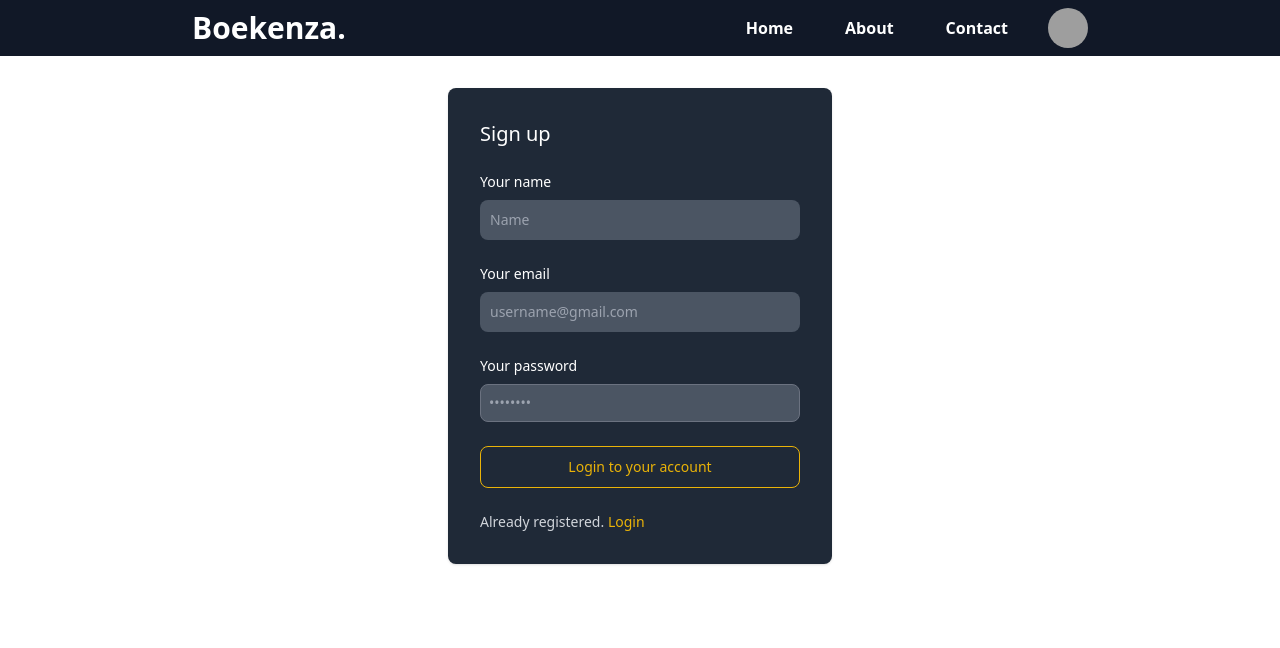
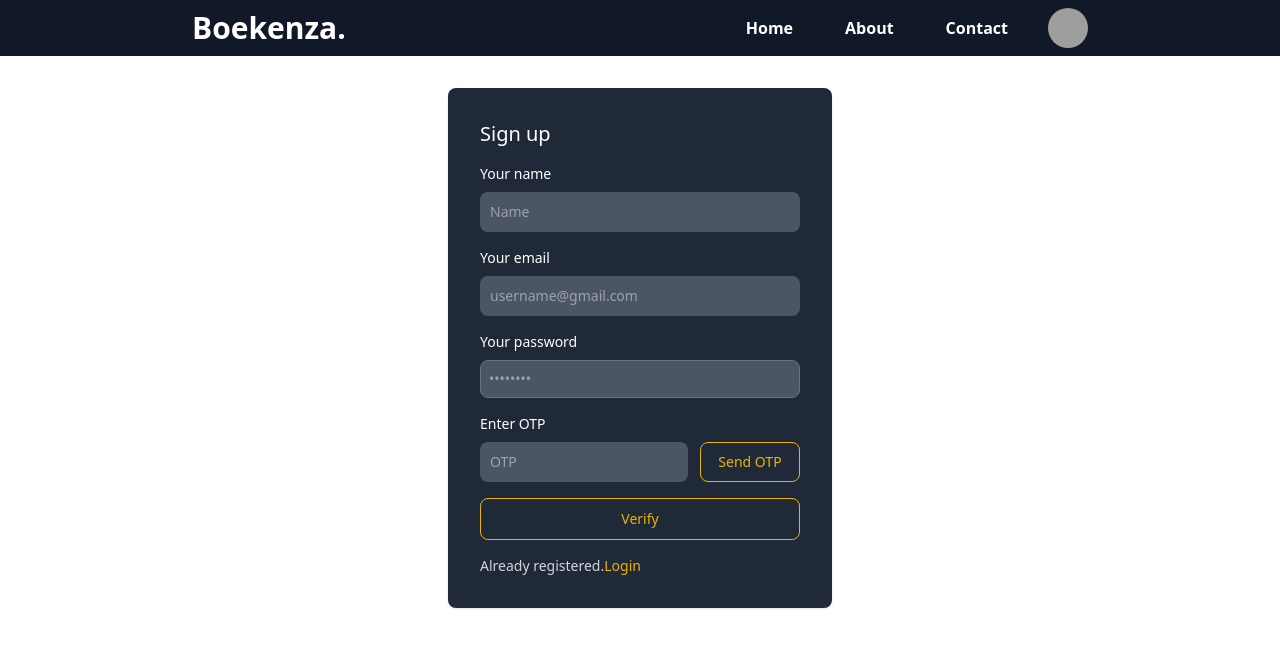
Before and after one commit to Atharvasharma12/BFrontend, a React (Create React App) app: page /CreateAccount in a window 1280 px wide. Shown: the top 648 px of the page. Built offline with nearby package versions, Linux system fonts and the light colour scheme; grey boxes are pictures that could not be loaded.

Commit message:
doc : email verificatin through otp is added

```diff
--- a/src/Components/AllProducts.jsx
+++ b/src/Components/AllProducts.jsx
@@ -2,7 +2,6 @@ import React, { useEffect, useState } from "react";
 import axios from "axios";
 import { useDispatch, useSelector } from "react-redux";
 import { Link } from "react-router-dom";
-import { element } from "prop-types";
 
 function AllProducts() {
   const dispatch = useDispatch();
--- a/src/Components/CreateAccount.jsx
+++ b/src/Components/CreateAccount.jsx
@@ -2,6 +2,9 @@ import React from "react";
 import axios from "axios";
 import { useState } from "react";
 import { Link, useNavigate } from "react-router-dom";
+
+import { ToastContainer, toast } from "react-toastify";
+import "react-toastify/dist/ReactToastify.css";
 
 function CreateAccount() {
   const navigate = useNavigate();
@@ -9,7 +12,10 @@ function CreateAccount() {
     userName: "",
     userMail: "",
     userPasswrod: "",
+    otp: "",
   });
+
+  const [userOTP, setUserOTP] = useState();
 
   const handelSubmitForm = () => {
     // e.preventDefault(); //prevent default behavior in case prevent refreshing
@@ -17,17 +23,61 @@ function CreateAccount() {
       .post(process.env.REACT_APP_BASE_URL + "/createAccount", loginData)
       .then((response) => {
         // console.log(response.data);
-        alert(response.data);
+        // alert(response.data);
+        toast.info(response.data, {
+          position: "top-center",
+          autoClose: 5000,
+          hideProgressBar: false,
+          closeOnClick: true,
+          pauseOnHover: true,
+          draggable: true,
+          progress: undefined,
+          theme: "light",
+        });
+
         if (response.data == "Registered Successfully !") navigate("/Login");
       })
       .catch((error) => console.log(error));
   };
 
+  const handleSendOTP = () => {
+    if (loginData.userName && loginData.userMail && loginData.userPasswrod) {
+      const id = toast.loading("Sending OTP...", {
+        closeButton: true,
+      });
+      axios
+        .post(process.env.REACT_APP_BASE_URL + "/sendOTP", loginData)
+        .then((response) => {
+          toast.update(id, {
+            render: response.data,
+            type: "success",
+            isLoading: false,
+            autoClose: 3000,
+            hideProgressBar: false,
+            closeButton: true,
+          });
+          // console.log(response);
+        })
+        .catch((error) => console.log(error));
+    } else {
+      toast.warn("invalid details", {
+        position: "top-center",
+        autoClose: 5000,
+        hideProgressBar: false,
+        closeOnClick: true,
+        pauseOnHover: true,
+        draggable: true,
+        progress: undefined,
+        theme: "light",
+      });
+    }
+  };
+
   return (
     <>
       <div className="flex justify-center mt-8">
-        <div class="  w-full max-w-sm p-4  rounded-lg shadow sm:p-6 md:p-8 bg-gray-800 border-gray-700">
-          <div class="space-y-6">
+        <div class="  w-full max-w-sm p-4 rounded-lg shadow sm:p-6 md:p-8 bg-gray-800 border-gray-700">
+          <div class="space-y-4">
             <h5 class="text-xl font-medium text-white">Sign up</h5>
             <div>
               <label
@@ -89,15 +139,41 @@ function CreateAccount() {
                 required
               />
             </div>
+            {/* for otp section */}
+            <div className="flex gap-3 items-end">
+              <div>
+                <label
+                  for="name"
+                  class="block mb-2 text-sm font-medium text-white"
+                >
+                  Enter OTP
+                </label>
+                <input
+                  type="text"
+                  class="  text-sm rounded-lg focus:ring-blue-500 focus:border-blue-500 block w-52 p-2.5 bg-gray-600 border-gray-500 placeholder-gray-400 text-white"
+                  placeholder="OTP"
+                  required
+                  onChange={(e) => {
+                    serLoginData({ ...loginData, otp: e.target.value });
+                  }}
+                />
+              </div>
+              <button
+                onClick={() => handleSendOTP()}
+                class="w-32 h-10  text-yellow-500 border  hover:text-gray-900 border-yellow-500  hover:bg-yellow-500  focus:outline-none font-medium rounded-lg text-sm  text-center "
+              >
+                Send OTP
+              </button>
+            </div>
 
             <button
               onClick={handelSubmitForm}
               class="w-full text-yellow-500 border  hover:text-gray-900 border-yellow-500  hover:bg-yellow-500  focus:outline-none font-medium rounded-lg text-sm px-5 py-2.5 text-center "
             >
-              Login to your account
+              Verify
             </button>
             <div class="text-sm font-medium text-gray-300">
-              Already registered. {"  "}
+              Already registered.
               <Link to="/Login" class="text-yellow-500 hover:underline">
                 Login
               </Link>
@@ -105,6 +181,18 @@ function CreateAccount() {
           </div>
         </div>
       </div>
+      <ToastContainer
+        position="top-center"
+        autoClose={5000}
+        hideProgressBar={false}
+        newestOnTop={false}
+        closeOnClick={true}
+        rtl={false}
+        pauseOnFocusLoss
+        draggable
+        pauseOnHover
+        theme="light"
+      />
     </>
   );
 }
--- a/src/Components/SelectedProduct.jsx
+++ b/src/Components/SelectedProduct.jsx
@@ -2,6 +2,11 @@ import React, { useEffect } from "react";
 import { useSelector } from "react-redux";
 import { Link } from "react-router-dom";
 import { useNavigate } from "react-router-dom";
+import axios from "axios";
+
+import { ToastContainer, toast } from "react-toastify";
+import "react-toastify/dist/ReactToastify.css";
+
 function SelectedProduct() {
   const Navigate = useNavigate();
 
@@ -13,6 +18,36 @@ function SelectedProduct() {
     productImg,
     sellerId,
   } = useSelector((state) => state.usersProduct);
+
+  const { emailId, name } = useSelector((state) => state.loggedInUser);
+  const handleInform = () => {
+    const id = toast.loading("Reaching seller...", {
+      closeButton: true,
+    });
+    axios
+      .post(process.env.REACT_APP_BASE_URL + "/sendMailerToSeller", {
+        productName,
+        productCategory,
+        productDescription,
+        productPrice,
+        productImg,
+        sellerId,
+        emailId,
+        name,
+      })
+      .then((response) => {
+        toast.update(id, {
+          render: response.data,
+          type: "success",
+          isLoading: false,
+          autoClose: 3000,
+          hideProgressBar: false,
+          closeButton: true,
+        });
+      })
+      .catch((error) => console.log(error));
+  };
+
   useEffect(() => {
     productName ? Navigate() : Navigate("/AllProducts");
     console.log("routed");
@@ -36,17 +71,29 @@ function SelectedProduct() {
               <span className="mt-5">{productDescription}</span>
               <div className="flex flex-col">
                 <span className="text-xl text-green-600">{productPrice}</span>
-                <Link
-                  to="/SelectedProduct"
+                <button
+                  onClick={() => handleInform()}
                   className="my-2  bg-gray-900 hover:bg-gray-950 text-white font-semibold py-2 px-4 border   rounded "
                 >
                   Inform Seller
-                </Link>
+                </button>
               </div>
             </div>
           </div>
         </div>
       </section>
+      <ToastContainer
+        position="top-center"
+        autoClose={5000}
+        hideProgressBar={false}
+        newestOnTop={false}
+        closeOnClick={true}
+        rtl={false}
+        pauseOnFocusLoss
+        draggable
+        pauseOnHover
+        theme="light"
+      />
     </>
   );
 }
--- a/src/Components/Sell.jsx
+++ b/src/Components/Sell.jsx
@@ -221,8 +221,8 @@ function Sell() {
                         ...productDetail,
                         productImg: response.data.url,
                       });
-                      console.log(response.data.url);
-                      console.log(productDetail);
+                      // console.log(response.data.url);
+                      // console.log(productDetail);
                     })
                     .catch((error) => console.log(error));
                 }}
--- a/src/Redux/Reducers.jsx
+++ b/src/Redux/Reducers.jsx
@@ -30,6 +30,7 @@ export const usersProduct = createReducer(initialProducts, {
     state.productDescription = action.payload.productDescription;
     state.productPrice = action.payload.productPrice;
     state.productImg = action.payload.productImg;
+    state.sellerId = action.payload.sellerId;
   },
 });
 
```
Also changed, not shown: 1 other file (tests, documents, lock files or other folders).
